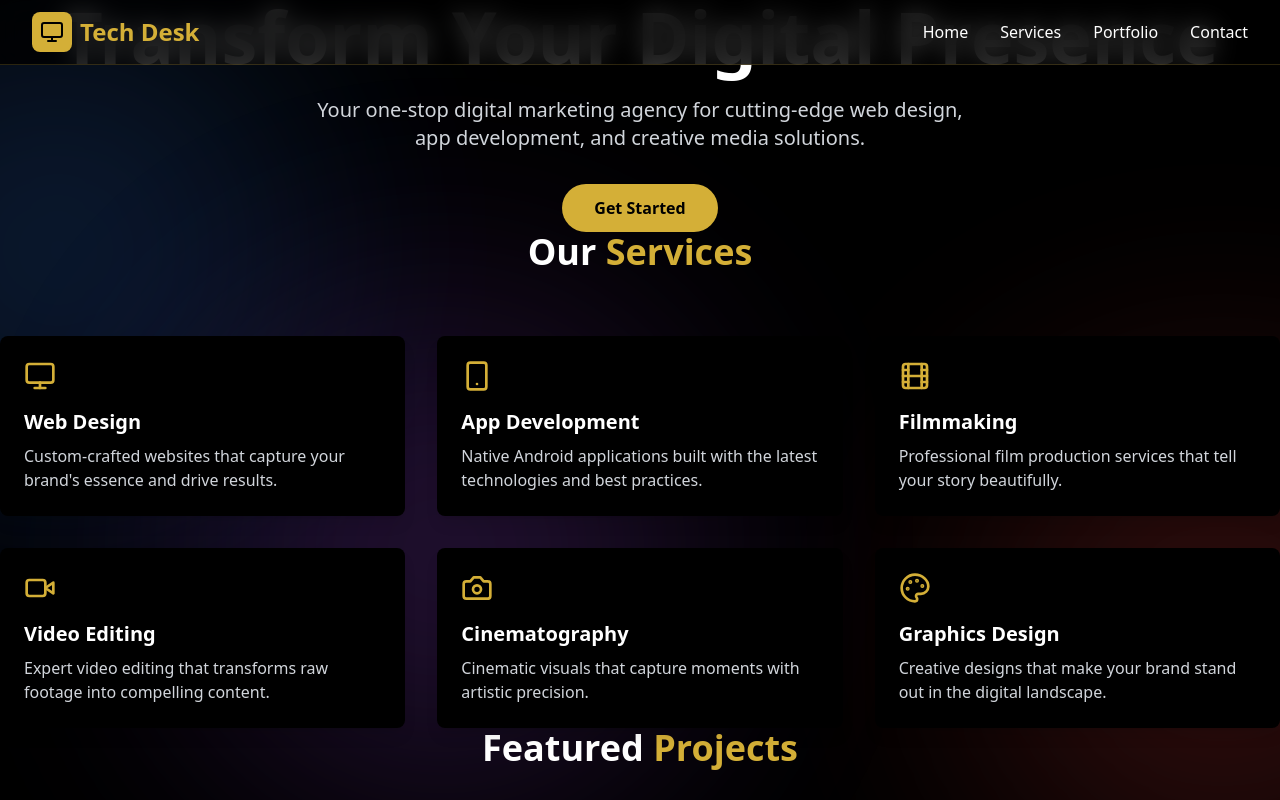
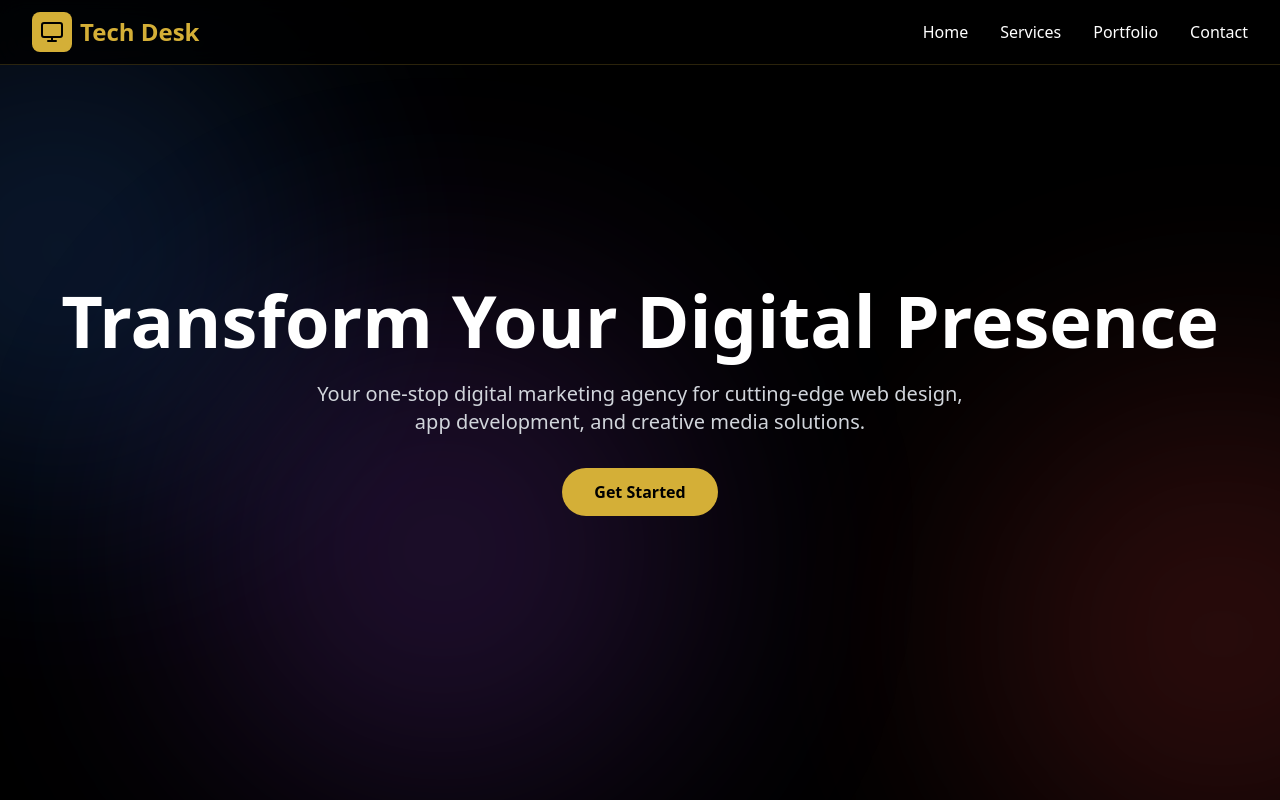
Before and after one commit to YUVRAJ007137/Tech_Desk_Landing_page, a React (Vite) app: page / in a window 1280 px wide. Shown: the top 800 px of the page. Built offline with nearby package versions, Linux system fonts and the light colour scheme.

Commit message:
Update index.css

```diff
--- a/src/index.css
+++ b/src/index.css
@@ -4,14 +4,15 @@
 
 html {
   scroll-behavior: smooth;
-  scroll-snap-type: y mandatory; /* Enables scroll snap effect */
 }
 
 body {
   @apply bg-black text-white;
-  opacity: 0; /* Initially hidden */
+  opacity: 0;
   animation: fadeInBody 0.7s ease-in forwards;
-  animation-delay: 2s; /* Body content appears after 2 seconds */
+  animation-delay: 2s;
+  overflow-y: scroll; /* Ensures scroll works correctly */
+  scroll-snap-type: y mandatory; /* Enables scroll snapping in the vertical direction */
 }
 
 /* Loading Screen */
@@ -22,7 +23,7 @@ body {
   height: 100vh;
   background-color: #000;
   opacity: 1;
-  transition: opacity 0.5s ease-in-out, visibility 0s 0.5s; /* Delay visibility */
+  transition: opacity 0.5s ease-in-out, visibility 0s 0.5s;
 }
 
 .loading-screen.hidden {
@@ -33,15 +34,15 @@ body {
 
 /* Logo Animation */
 .logo {
-  width: 300px; /* Adjust size as needed */
-  animation: fadeInLogo 2s ease-in forwards; /* Fade-in for logo */
+  width: 300px;
+  animation: fadeInLogo 2s ease-in forwards;
 }
 
 @keyframes fadeInLogo {
   from {
     opacity: 0;
     width: 250px;
-    transform: scale(0.9); /* Adds slight scale effect */
+    transform: scale(0.9);
   }
   to {
     opacity: 1;
@@ -50,7 +51,6 @@ body {
   }
 }
 
-/* Body Fade-in Animation */
 @keyframes fadeInBody {
   from {
     opacity: 0;
@@ -63,7 +63,7 @@ body {
 /* Pulse Effect */
 @keyframes pulse {
   0%, 100% {
-    opacity: 0.6; /* Slightly more subtle */
+    opacity: 0.6;
   }
   50% {
     opacity: 0.8;
@@ -74,7 +74,11 @@ body {
   animation: pulse 4s cubic-bezier(0.4, 0, 0.6, 1) infinite;
 }
 
-/* Scroll Snap Section */
+/* Section Styling with Snap Alignment */
 .section {
-  scroll-snap-align: start;
+  min-height: 100vh;
+  scroll-snap-align: start; /* Ensures each section snaps to the top of the viewport */
+  display: flex;
+  align-items: center;
+  justify-content: center;
 }
```
